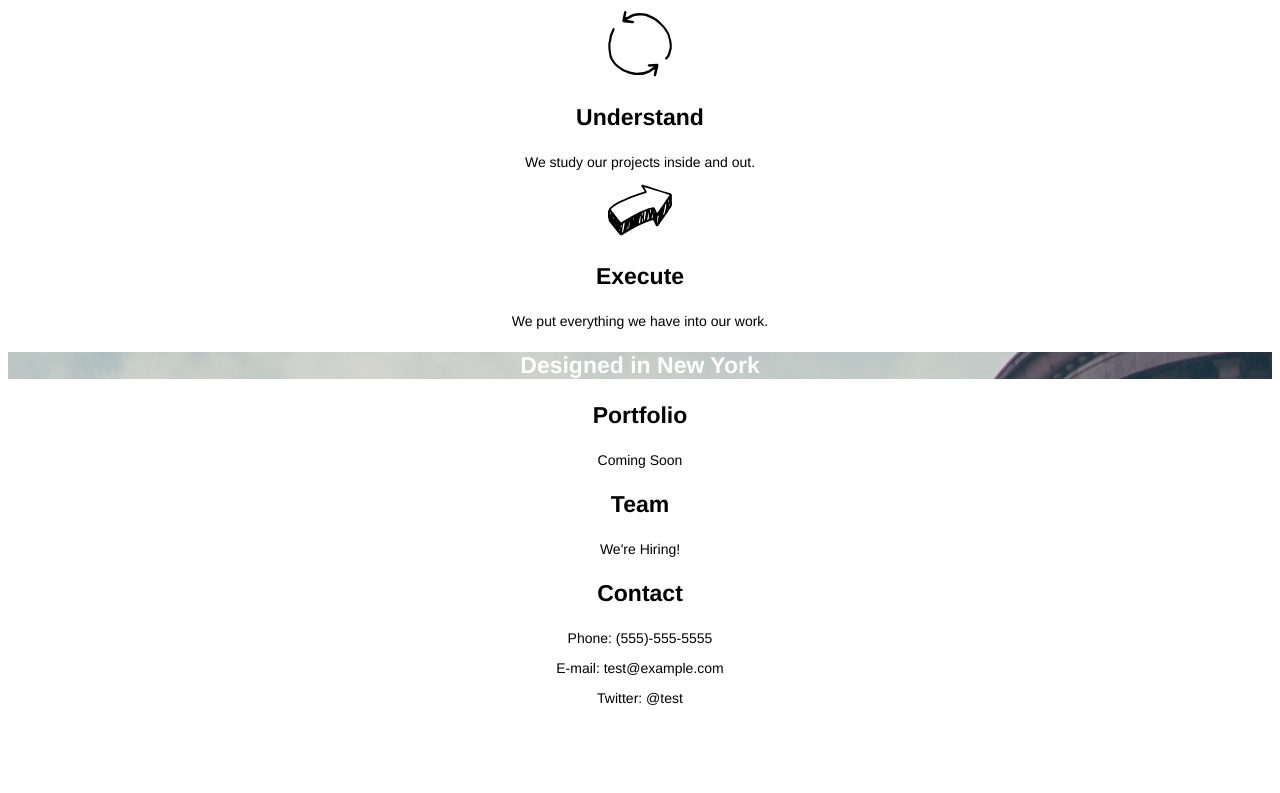
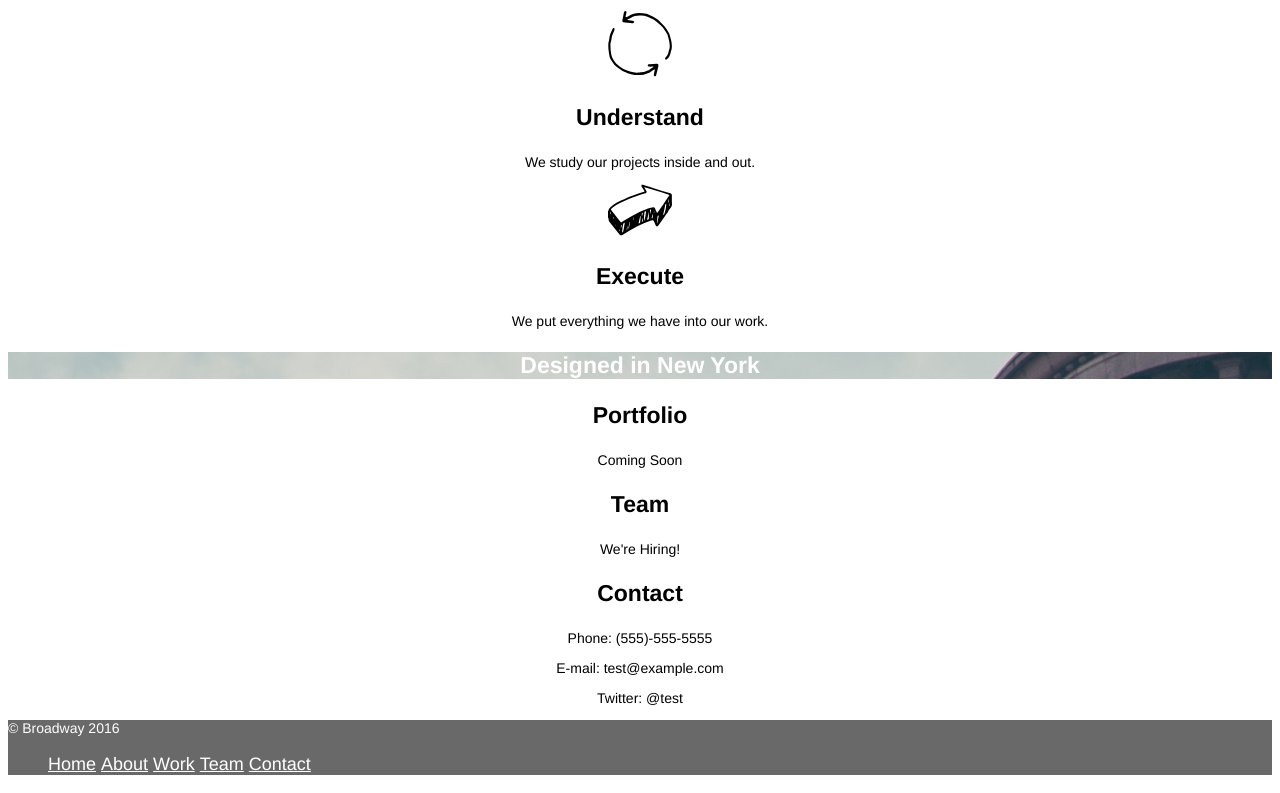
Before and after one commit to earth2travis/broadway, a plain HTML site: page broadway/index.html in a window 1280 px wide. Shown: the part 550-1343 px from the top of the page. Before the commit the page ends 1270 px from the top, so only its background shows below. Drawn offline with Linux system fonts and the light colour scheme.

Commit message:
Add footer

```diff
--- a/broadway/index.html
+++ b/broadway/index.html
@@ -37,6 +37,7 @@
       <h3>Execute</h3>
       <p>We put everything we have into our work.</p>
     </div>
+
     <div class="flatiron">
       <h3>Designed in New York</h3>
     </div>
@@ -49,5 +50,22 @@
     <p>E-mail: test@example.com</p>
     <p>Twitter: @test</p>
 
+    <!-- Footer -->
+    <div class="footer">
+      <p>
+        &copy; Broadway 2016
+      </p>
+      <nav>
+        <ul>
+          <li><a href="#">Home</a></li>
+          <li><a href="#">About</a></li>
+          <li><a href="#">Work</a></li>
+          <li><a href="#">Team</a></li>
+          <li><a href="#">Contact</a></li>
+        </ul>
+      </nav>
+
+    </div>
+
   </body>
 </html>
--- a/broadway/resources/css/styles.css
+++ b/broadway/resources/css/styles.css
@@ -32,6 +32,17 @@ p {
   color: white;
 }
 
+.footer {
+  font-size: 11px;
+  color: white;
+  background-color: dimgray;
+  text-align: left;
+}
+
+.footer ul li {
+  display: inline;
+}
+
 nav ul {
   list-style: none;
   font-size: 18px;
```
